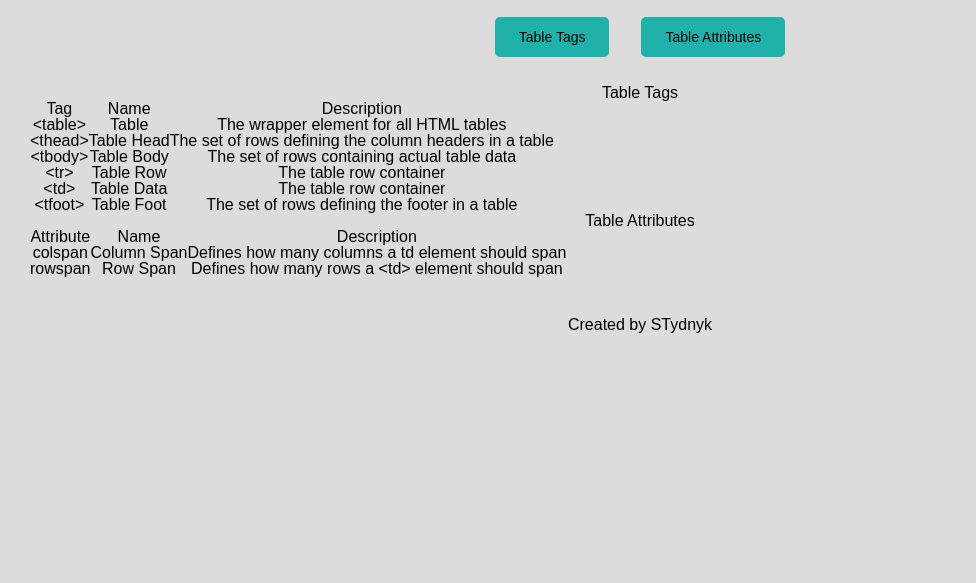
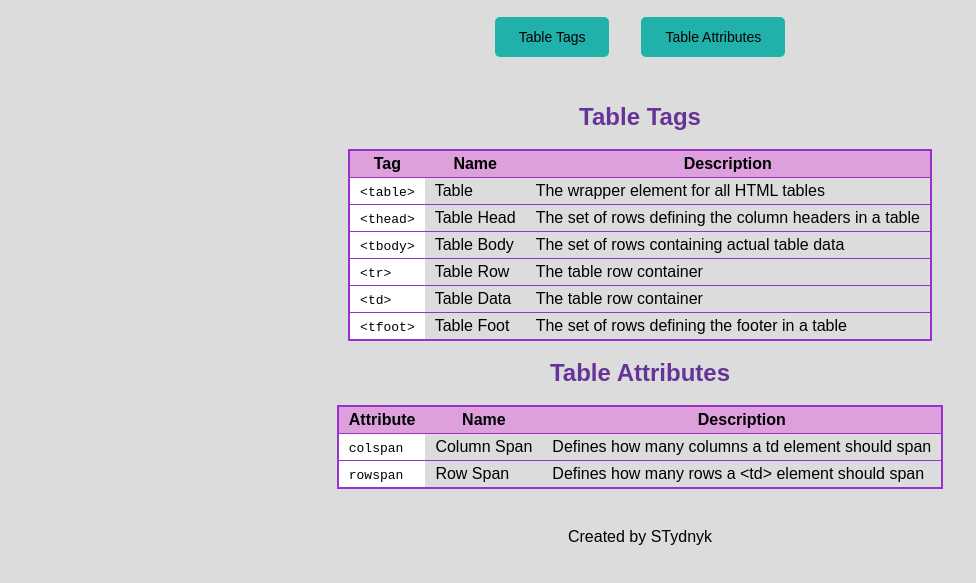
Before and after one commit to styndyk/html-css-cheatsheet, a plain HTML site: page index.html in a window 1280 px wide. Shown: the part 71-654 px from the top of the page, without its empty margins (0-976 px from the left). Drawn offline with Linux system fonts and the light colour scheme.

Commit message:
Finish css and minor changes for html

```diff
--- a/index.html
+++ b/index.html
@@ -15,7 +15,7 @@
                     <a href="#table-tags" class="header-menu-link">Table Tags</a>
                 </li>
                 <li class="header-menu-list">
-                    <a href="#" class="header-menu-link">Table Attributes</a>
+                    <a href="#table-attributes" class="header-menu-link">Table Attributes</a>
                 </li>
             </ul>
         </nav>
--- a/styles.css
+++ b/styles.css
@@ -97,3 +97,40 @@ header, main, footer {
     color: #fff;
     background-color: rgba(32, 178, 170, 0.7);
 }
+
+/* Main  */
+
+/* Table tags */
+
+.section-title {
+    color: rebeccapurple;
+    font-size: 1.5em;
+    font-weight: 900;
+    margin: 20px 0;
+}
+
+.table {
+    max-width: 650px;
+    margin: 0 auto;
+    border: 2px solid darkorchid;
+}
+
+thead {
+    background-color: plum;
+}
+
+th {
+    font-weight: 700;
+    padding: 5px 10px;
+}
+
+td {
+    border-top: 1px solid darkorchid;
+    padding: 5px 10px;
+    text-align: left;
+}
+
+.code {
+    font-family: monospace;
+    background-color: #fff;
+}
```
